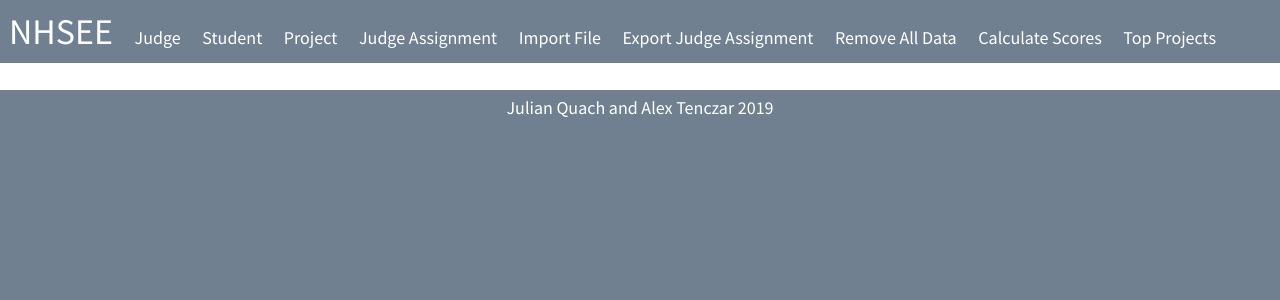
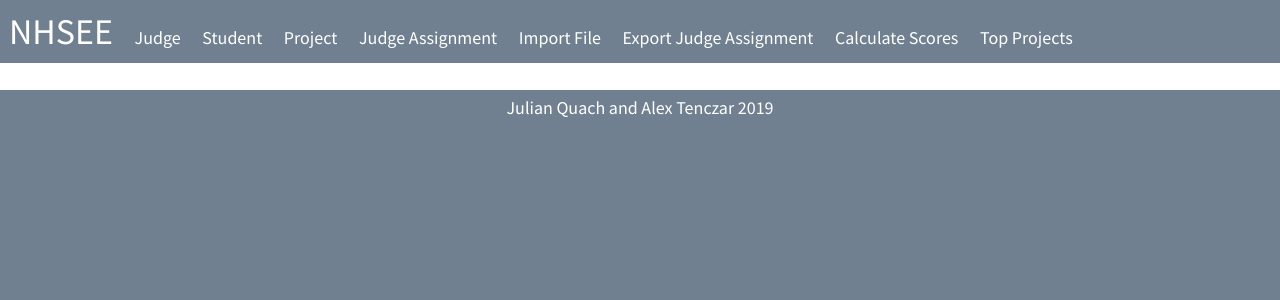
Before and after one commit to alextenczar/3-julian-alex, a Django app: page /remove_all_data/ in a window 1280 px wide. Shown: the top 300 px of the page. Run offline with Django 3.2, Linux system fonts and the light colour scheme; data that the repository does not hold is empty.

Commit message:
Commented out Remove Data Link

```diff
--- a/scoring/templates/base.html
+++ b/scoring/templates/base.html
@@ -18,7 +18,7 @@
                     <a href="{% url 'display_judge_assignments' %}" role="button" class="b"> Judge Assignment </a>
                     <a href="{% url 'import_file' %}" role="button" class="b"> Import File </a>
                     <a href="{% url 'export_judge_assignment' %}" role="button" class="b" >Export Judge Assignment</a>
-                    <a href="{% url 'remove_all_data' %}" role="button" class="b" >Remove All Data</a>
+                    <!-- <a href="{% url 'remove_all_data' %}" role="button" class="b" >Remove All Data</a> -->
                     <a href="{% url 'calculate_scores' %}" role="button" class="b" >Calculate Scores</a>
                     <a href="{% url 'display_top_projects' %}" role="button" class="b" >Top Projects</a>
             </div>
```
